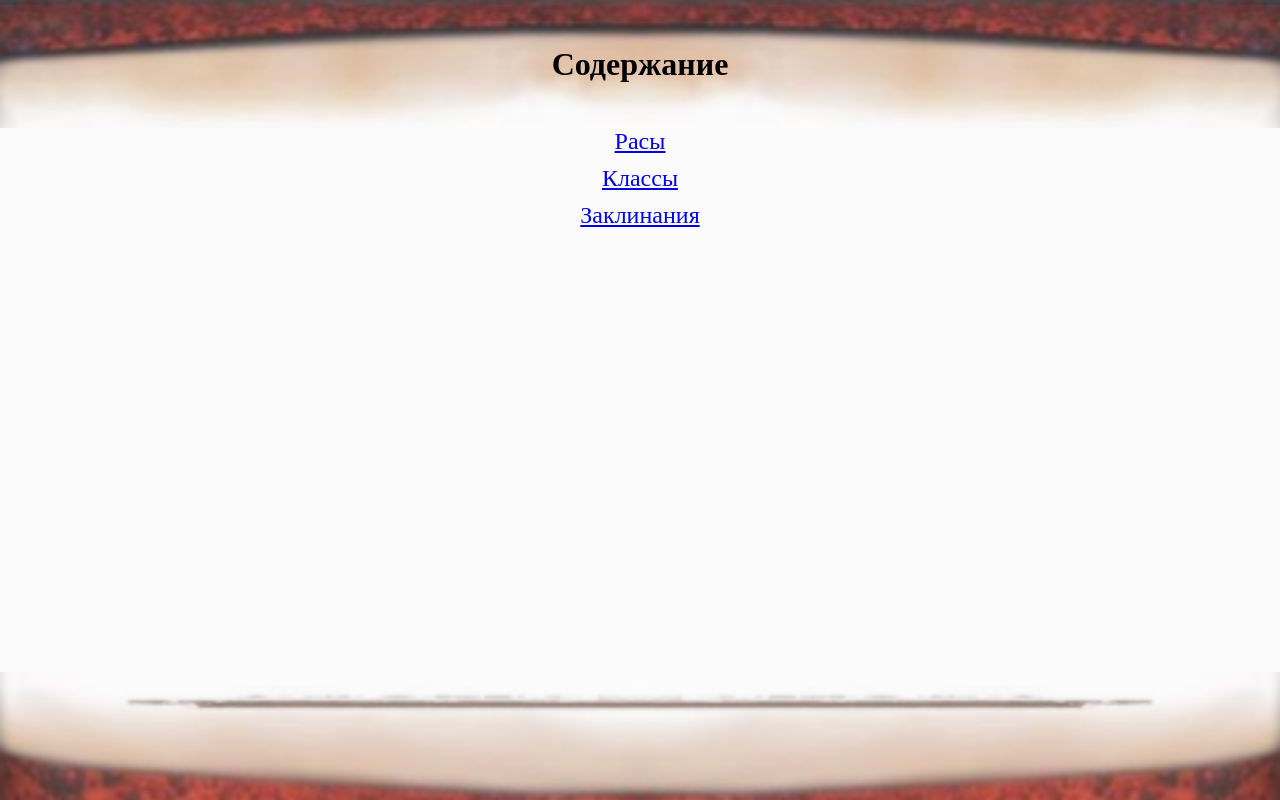
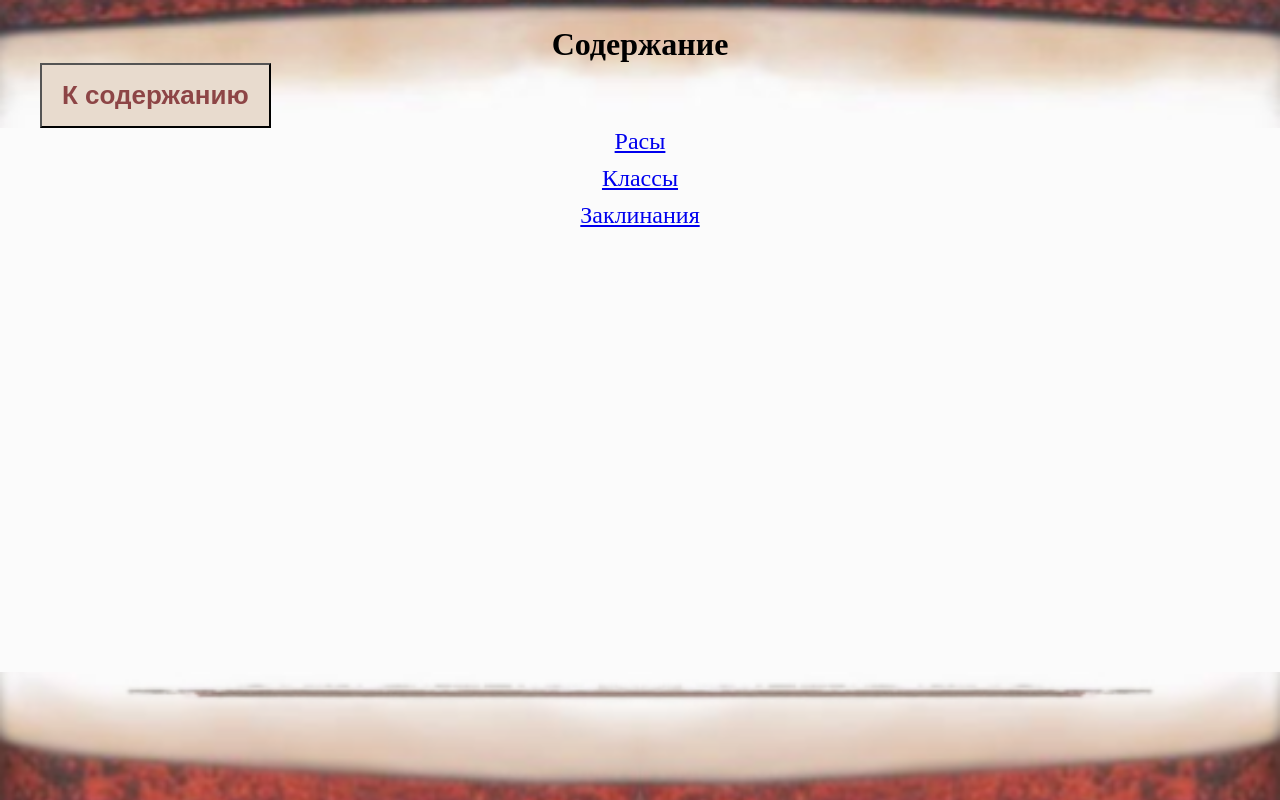
Before and after one commit to Krygerik/ebookDnD, a React app: page / in a window 1280 px wide. Built offline with nearby package versions, Linux system fonts and the light colour scheme.

Commit message:
feat: Добавил панель навигации

```diff
--- a/src/components/App.css
+++ b/src/components/App.css
@@ -42,25 +42,46 @@ footer {
   text-align: center;
 }
 
+.raceProperty > img {
+  object-fit: contain;
+}
+
 header > div {
-  background-image: url(../assets/headerPage.png);
-  background-repeat: no-repeat;
+  background: url(../assets/headerPage.png) no-repeat center center;
   background-size: cover;
   width: 100%;
   height: 16vh;
   display: flex;
-  justify-content: center;
+  flex-direction: column;
+  justify-content: flex-end;
+  padding: 0 40px;
 }
 
 header h1 {
   height: min-content;
   align-self: center;
+  margin-bottom: 0;
 }
 
 footer > div {
-  background-image: url(../assets/footerPage.png);
-  background-repeat: no-repeat;
+  background: url(../assets/footerPage.png) no-repeat center center;
   background-size: cover;
   width: 100%;
   height: 16vh;
 }
+
+.btn {
+  background-color: #e8dbce;
+  color: #8d4546;
+  font-size: 26px;
+  padding: 15px 20px;
+  height: min-content;
+  font-weight: 600;
+}
+
+.navigationBar {
+  display: flex;
+  align-items: center;
+  width: 100%;
+  justify-content: space-between;
+}
--- a/src/components/App.jsx
+++ b/src/components/App.jsx
@@ -23,12 +23,18 @@ class App extends Component {
           exact
           path={raceNavigationPage.urlPath}
           render={props => (
-            <NavigationPage {...props} page={raceNavigationPage} />
+            <NavigationPage
+              {...props}
+              page={raceNavigationPage}
+              parrentUrl={mainNavigationPage.urlPath}
+            />
           )}
         />
         <Route
           path={`${raceNavigationPage.urlPath}/:key`}
-          component={ContentPage}
+          render={props => (
+            <ContentPage {...props} parrentUrl={raceNavigationPage.urlPath} />
+          )}
         />
       </Switch>
     );
--- a/src/components/ContentPage.jsx
+++ b/src/components/ContentPage.jsx
@@ -1,16 +1,19 @@
 import React from "react";
 import { useParams } from "react-router-dom";
 import { getRaceByKey } from "../content/model";
+import { NavigationBar } from "./NavigationBar";
 
-export const ContentPage = () => {
+export const ContentPage = props => {
   const { key } = useParams();
   const { name, description } = getRaceByKey(key);
+  const { parrentUrl } = props;
 
   return (
     <div className="page">
       <header>
         <div>
           <h1>{name}</h1>
+          <NavigationBar backUrl={parrentUrl} />
         </div>
       </header>
       <div className="content">
@@ -19,6 +22,7 @@ export const ContentPage = () => {
             {description.map((item, index) => (
               <div key={index} className="raceProperty">
                 <label>{item.label}</label>
+                {item.image ? <img src={item.image} /> : null}
                 <span>{item.value}</span>
               </div>
             ))}
--- /dev/null
+++ b/src/components/NavigationBar.jsx
@@ -0,0 +1,23 @@
+import React from "react";
+import { getMainNavigation } from "../content/model";
+import { Link } from "react-router-dom";
+
+export const NavigationBar = props => {
+  const { urlPath } = getMainNavigation();
+  const { backUrl } = props;
+
+  return (
+    <div className="navigationBar">
+      <Link to={urlPath}>
+        <button className="btn">К содержанию</button>
+      </Link>
+      {backUrl ? (
+        <Link to={backUrl}>
+          <button className="btn">Назад</button>
+        </Link>
+      ) : (
+        <div></div>
+      )}
+    </div>
+  );
+};
--- a/src/components/NavigationPage.jsx
+++ b/src/components/NavigationPage.jsx
@@ -1,15 +1,18 @@
 import React from "react";
 import { Link } from "react-router-dom";
+import { NavigationBar } from "./NavigationBar";
 import "./NavigationPage.css";
 
 export const NavigationPage = props => {
   const { title, links, isKeyNavigation, urlPath } = props.page;
+  const { parrentUrl } = props;
 
   return (
     <div className="page">
       <header>
         <div>
           <h1>{title}</h1>
+          <NavigationBar backUrl={parrentUrl} />
         </div>
       </header>
       <div className="content">
--- a/src/content/raceData.js
+++ b/src/content/raceData.js
@@ -1,3 +1,5 @@
+import halfOrcPicture from "../assets/halfOrc.png";
+
 export default {
   title: "Расы",
   urlPath: "/race",
@@ -27,6 +29,7 @@ export default {
         },
         {
           label: "Внешность",
+          image: halfOrcPicture,
           value: `Полуорки ростом 1,8–2,1 метр, весят они между 81 кг. и 112,5 кг. У
         полуорков кожа серого оттенка, покатый лоб, выпяченная нижняя челюсть, торчащие
         зубы, и грубые взлохмаченные волосы на теле, все признаки явно указывающие на
```
Also changed, not shown: src/assets/halfOrc.png (added).
